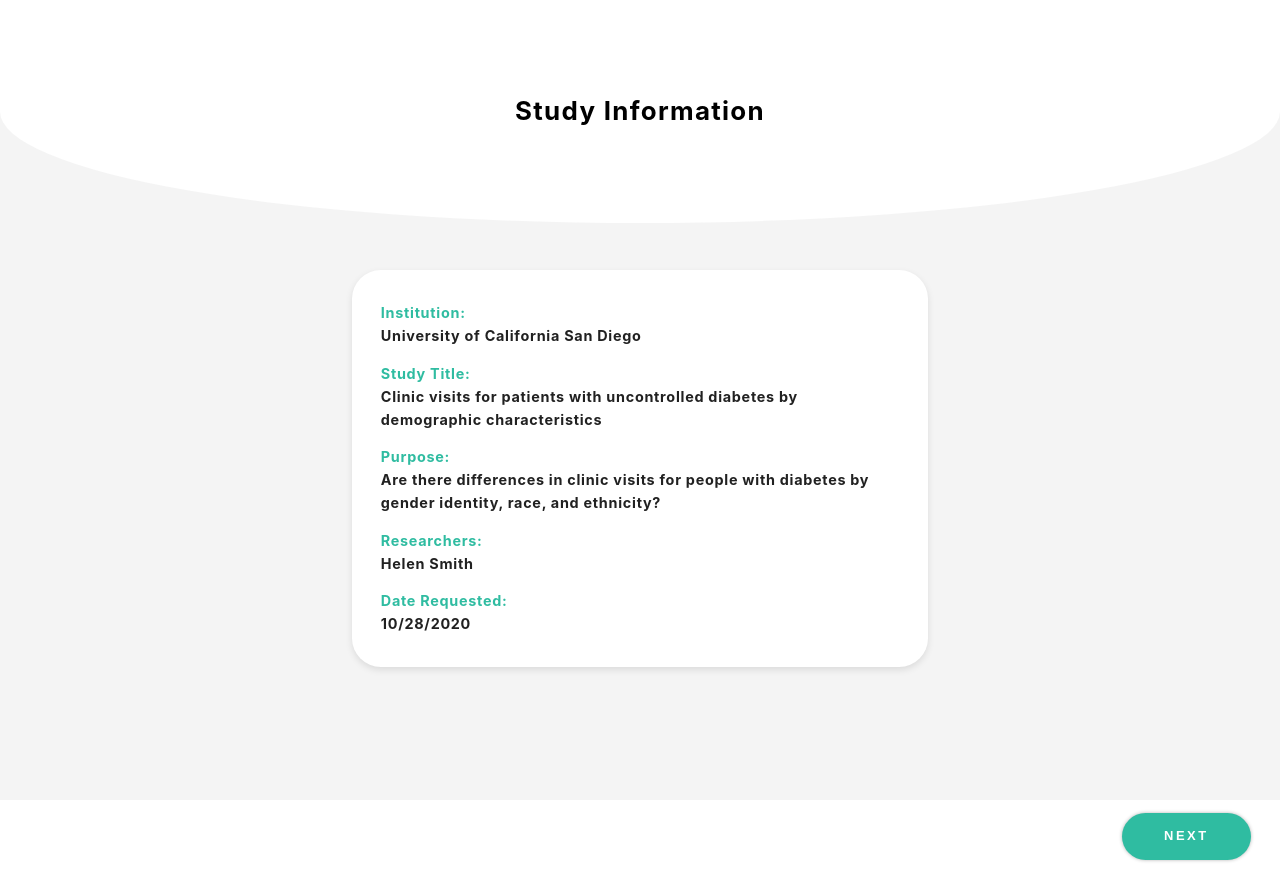
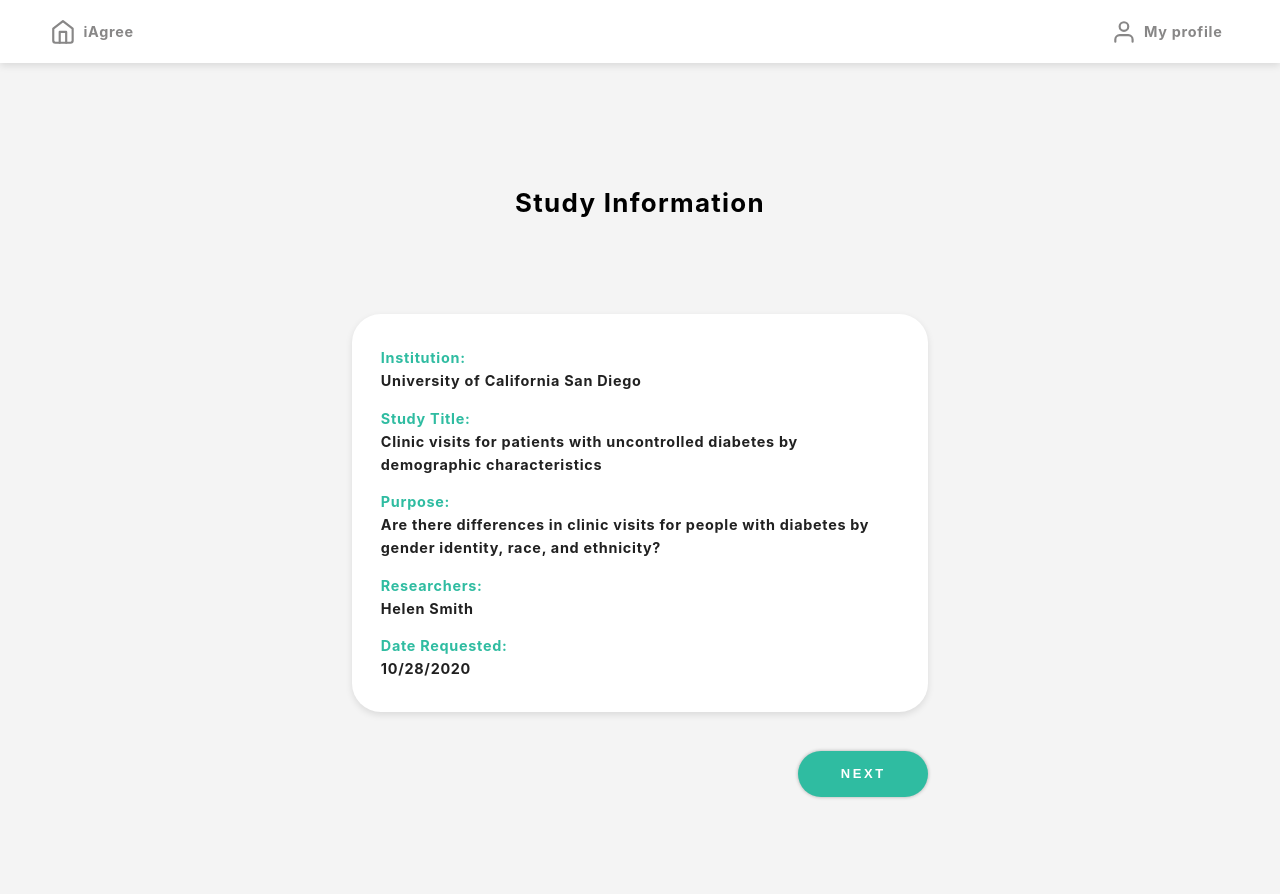
Before and after one commit to huzhx/baseline-preference, a React (Create React App) app: page /study-info in a window 1280 px wide. Before the commit the page ends 800 px from the top, so only its background shows below. Built offline with nearby package versions, Linux system fonts and the light colour scheme.

Commit message:
update StudyInfo style to be responsive

```diff
--- a/src/StudyInfo.js
+++ b/src/StudyInfo.js
@@ -6,6 +6,8 @@ import Header from './Header';
 import Button from './Button';
 import { useScrollPosition } from './UseScrollPosition';
 import Footer from './Footer';
+import IconButton from './IconButton';
+import NavBar from './NavBar';
 
 const StudyInfo = () => {
   const [sticky, setSticky] = useState(false);
@@ -26,7 +28,44 @@ const StudyInfo = () => {
   };
   return (
     <div className={styles.study_info}>
-      <Header title="Study Information" />
+      <div className={styles.study_info__nav_bar}>
+        <NavBar>
+          <IconButton label="iAgree" flat>
+            <svg
+              xmlns="http://www.w3.org/2000/svg"
+              viewBox="0 0 24 24"
+              fill="none"
+              stroke="currentColor"
+              strokeWidth="2"
+              strokeLinecap="round"
+              strokeLinejoin="round"
+            >
+              <path d="M3 9l9-7 9 7v11a2 2 0 0 1-2 2H5a2 2 0 0 1-2-2z"></path>
+              <polyline points="9 22 9 12 15 12 15 22"></polyline>
+            </svg>
+          </IconButton>
+          <IconButton label="My profile" flat>
+            <svg
+              xmlns="http://www.w3.org/2000/svg"
+              viewBox="0 0 24 24"
+              fill="none"
+              stroke="currentColor"
+              strokeWidth="2"
+              strokeLinecap="round"
+              strokeLinejoin="round"
+            >
+              <path d="M20 21v-2a4 4 0 0 0-4-4H8a4 4 0 0 0-4 4v2"></path>
+              <circle cx="12" cy="7" r="4"></circle>
+            </svg>
+          </IconButton>
+        </NavBar>
+      </div>
+      <div className={styles.study_info__header}>
+        <Header title="Study Information" />
+      </div>
+      <div className={styles['study_info__header--noBackground']}>
+        <Header title="Study Information" noBackground />
+      </div>
       <div className={styles.study_info__body}>
         <div className={styles.study_info__content}>
           <Study
@@ -36,11 +75,16 @@ const StudyInfo = () => {
             researchers={studyInfo.researchers}
             dateRequested={studyInfo.dateRequested}
           />
+          <div className={styles.study_info__button_container}>
+            <Button label="Next" />
+          </div>
         </div>
       </div>
-      <Footer alignContentEvenly={false} sticky={sticky}>
-        <Button label="Next" />
-      </Footer>
+      <div className={styles.study_info__footer}>
+        <Footer alignContentEvenly={false} sticky={sticky}>
+          <Button label="Next" />
+        </Footer>
+      </div>
     </div>
   );
 };
--- a/src/StudyInfo.module.css
+++ b/src/StudyInfo.module.css
@@ -21,3 +21,61 @@
   align-self: center;
   margin: 0.8em 1.5em 5.8em 1.5em;
 }
+
+.study_info__footer {
+  display: flex;
+  flex-direction: row;
+  width: 100%;
+}
+
+.study_info__nav_bar {
+  display: none;
+}
+
+.study_info__header {
+  display: flex;
+  flex-direction: row;
+  width: 100%;
+}
+
+.study_info__header--noBackground {
+  display: none;
+}
+
+.study_info__button_container {
+  display: none;
+}
+
+@media (min-width: 768px) {
+  .study_info__footer {
+    display: none;
+  }
+
+  .study_info__nav_bar {
+    display: flex;
+    flex-direction: row;
+    width: 100%;
+  }
+
+  .study_info__header {
+    display: none;
+  }
+
+  .study_info__button_container {
+    display: flex;
+    flex-direction: row;
+    width: 100%;
+    justify-content: flex-end;
+  }
+
+  .study_info__header--noBackground {
+    display: flex;
+    flex-direction: row;
+    width: 80%;
+    margin: 8em auto 0 auto;
+  }
+
+  .study_info__body {
+    justify-content: flex-start;
+  }
+}
```
